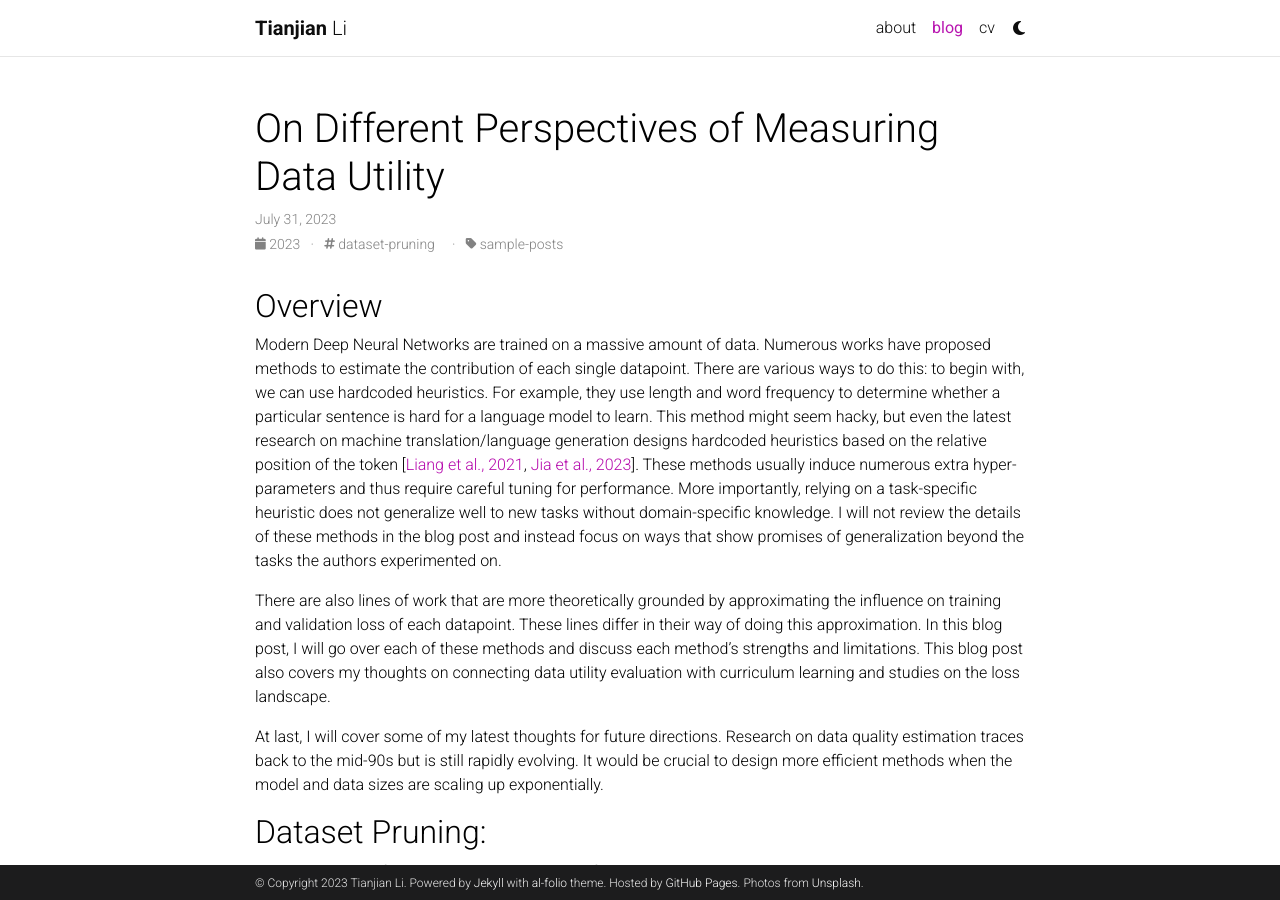
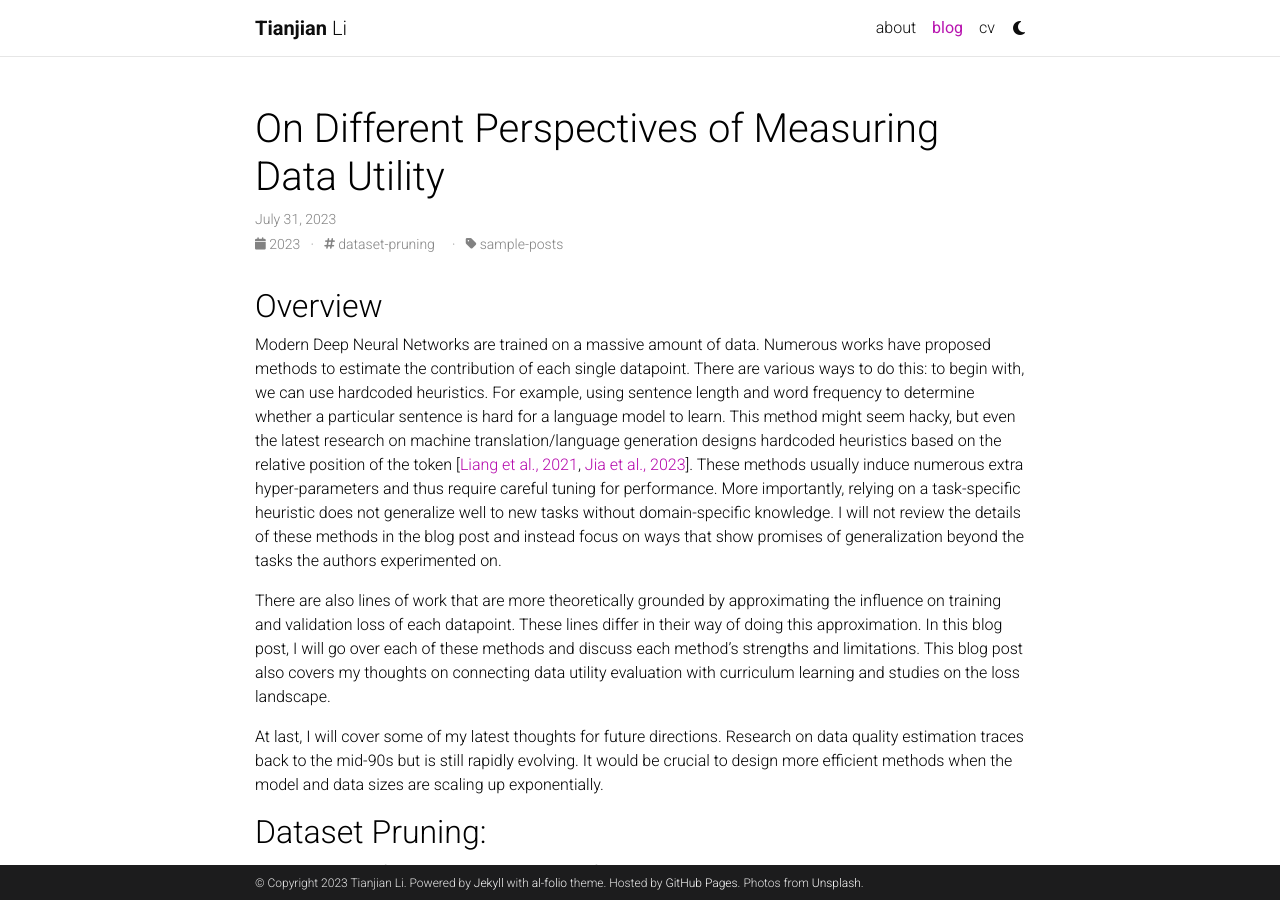
Before and after one commit to tianjianl/tianjianl.github.io, a Jekyll site: the page built from _posts/2023-06-20-dataset-pruning.md, in a window 1280 px wide and 900 px high. Built offline with Jekyll 4.4.1, drawn with Linux system fonts in a browser that asks for light colours; full-size pictures stand in for the smaller copies a plugin makes; comment, search, counter and statistics services are not loaded; a style sheet for code colours, icons or effects is not loaded.

Commit message:
fixed typo

```diff
--- a/_posts/2023-06-20-dataset-pruning.md
+++ b/_posts/2023-06-20-dataset-pruning.md
@@ -10,7 +10,7 @@ related_posts: false
 
 ## Overview
 
-Modern Deep Neural Networks are trained on a massive amount of data. Numerous works have proposed methods to estimate the contribution of each single datapoint. There are various ways to do this: to begin with, we can use hardcoded heuristics. For example, they use length and word frequency to determine whether a particular sentence is hard for a language model to learn. This method might seem hacky, but even the latest research on machine translation/language generation designs hardcoded heuristics based on the relative position of the token [[Liang et al., 2021](https://arxiv.org/abs/2103.11088), [Jia et al., 2023](https://arxiv.org/abs/2211.11297)]. These methods usually induce numerous extra hyper-parameters and thus require careful tuning for performance. More importantly, relying on a task-specific heuristic does not generalize well to new tasks without domain-specific knowledge. I will not review the details of these methods in the blog post and instead focus on ways that show promises of generalization beyond the tasks the authors experimented on.
+Modern Deep Neural Networks are trained on a massive amount of data. Numerous works have proposed methods to estimate the contribution of each single datapoint. There are various ways to do this: to begin with, we can use hardcoded heuristics. For example, using sentence length and word frequency to determine whether a particular sentence is hard for a language model to learn. This method might seem hacky, but even the latest research on machine translation/language generation designs hardcoded heuristics based on the relative position of the token [[Liang et al., 2021](https://arxiv.org/abs/2103.11088), [Jia et al., 2023](https://arxiv.org/abs/2211.11297)]. These methods usually induce numerous extra hyper-parameters and thus require careful tuning for performance. More importantly, relying on a task-specific heuristic does not generalize well to new tasks without domain-specific knowledge. I will not review the details of these methods in the blog post and instead focus on ways that show promises of generalization beyond the tasks the authors experimented on.
 
 There are also lines of work that are more theoretically grounded by approximating the influence on training and validation loss of each datapoint. These lines differ in their way of doing this approximation. In this blog post, I will go over each of these methods and discuss each method's strengths and limitations. This blog post also covers my thoughts on connecting data utility evaluation with curriculum learning and studies on the loss landscape.
 
```
